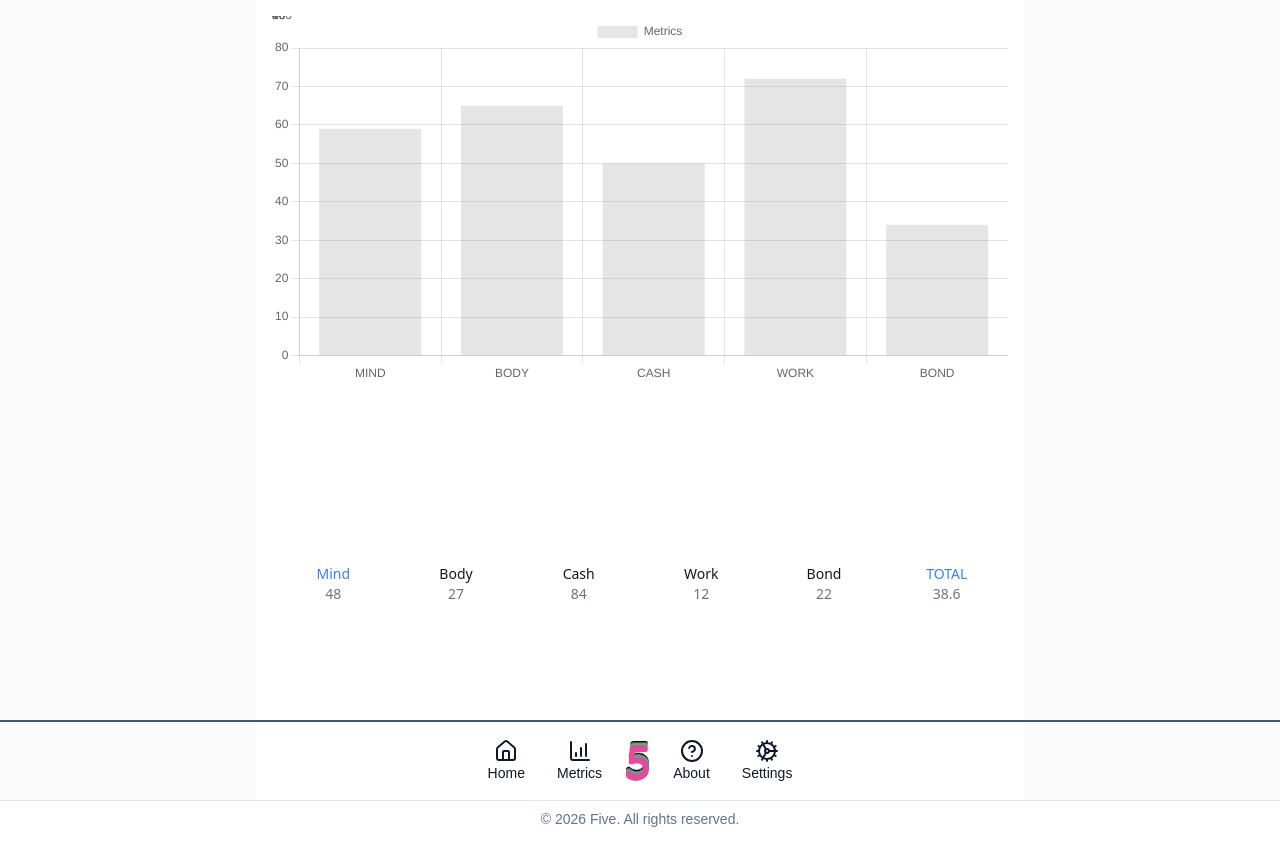
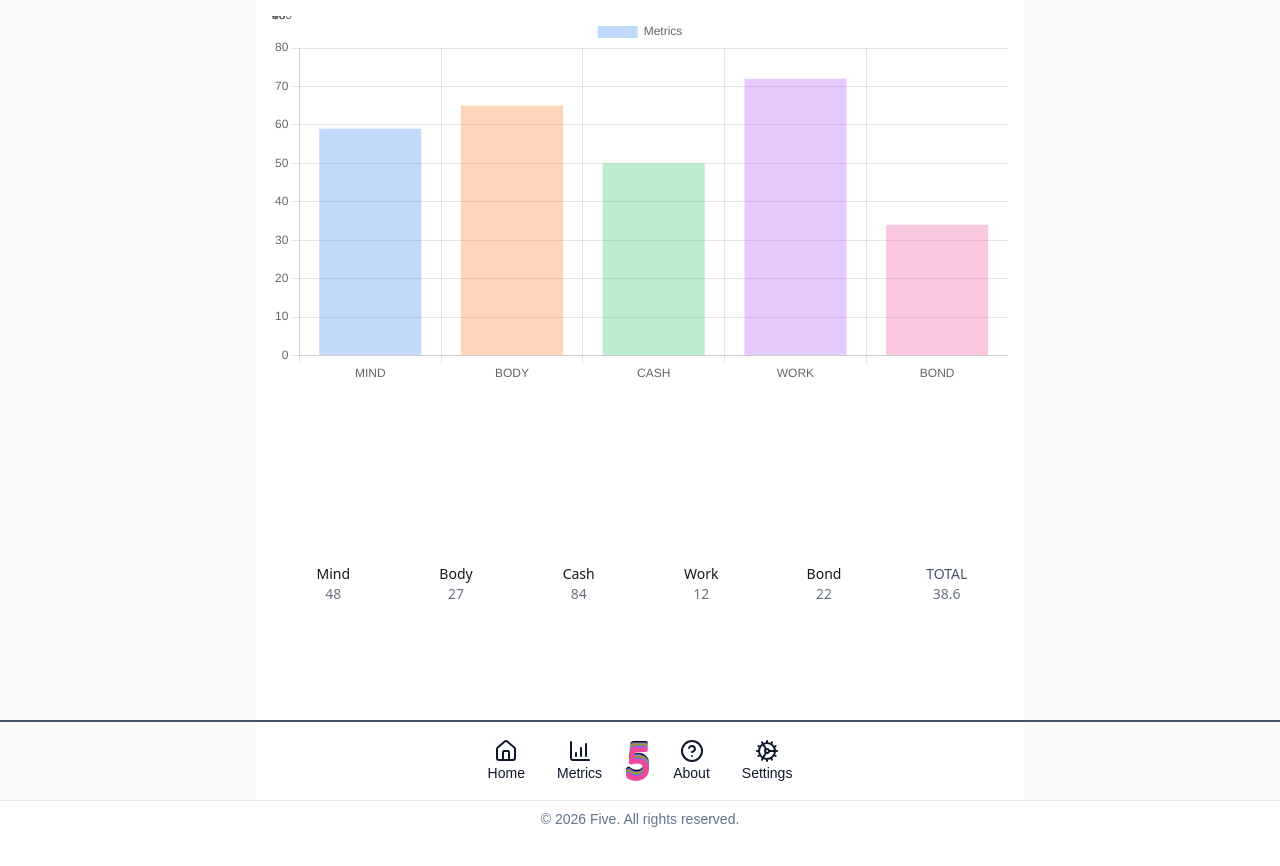
Before and after one commit to GlennHS/Five, a Next.js app: page / in a window 1280 px wide. Shown: the top 866 px of the page. Built offline with nearby package versions, Linux system fonts and the light colour scheme.

Commit message:
Update <Bar> to go less opaque on click

```diff
--- a/app/components/graphs/FiveBarGraph.tsx
+++ b/app/components/graphs/FiveBarGraph.tsx
@@ -1,7 +1,8 @@
-import { useEffect, useState } from "react";
-import { Bar } from "react-chartjs-2";
+import { MouseEvent, useEffect, useRef, useState } from "react";
+import { Bar, getElementAtEvent } from "react-chartjs-2";
 import { BAR_DEFAULT_CONFIG } from "../../fixtures/DefaultChartConfig";
 import { BarElement, CategoryScale, Chart, LinearScale } from "chart.js";
+import { METRIC_COLORS } from "../../fixtures/Colors";
 
 type FiveBarGraphProps = {
   data: number[];
@@ -11,6 +12,41 @@ Chart.register(LinearScale, CategoryScale, BarElement)
 
 export default function FiveBarGraph(props: FiveBarGraphProps) {
   const [chartData, setChartData] = useState(BAR_DEFAULT_CONFIG);
+  const chartRef = useRef<Chart | null>(null);
+
+  const handleChartClick = (event: MouseEvent) => {
+    if (!chartRef.current) return;
+
+    const elements = getElementAtEvent(chartRef.current, event);
+    if (!elements.length) return;
+
+    const index = elements[0].index;
+
+    const baseBackgrounds = [
+      `rgba(${METRIC_COLORS.MIND}, 0.3)`,
+      `rgba(${METRIC_COLORS.BODY}, 0.3)`,
+      `rgba(${METRIC_COLORS.CASH}, 0.3)`,
+      `rgba(${METRIC_COLORS.WORK}, 0.3)`,
+      `rgba(${METRIC_COLORS.BOND}, 0.3)`,
+    ];
+
+    const nextBackgrounds = [...baseBackgrounds];
+    if (index >= 0 && index < nextBackgrounds.length) {
+      const colorValues = [
+        METRIC_COLORS.MIND,
+        METRIC_COLORS.BODY,
+        METRIC_COLORS.CASH,
+        METRIC_COLORS.WORK,
+        METRIC_COLORS.BOND,
+      ];
+
+      const activeColor = colorValues[index];
+      nextBackgrounds[index] = `rgba(${activeColor}, 0.8)`;
+    }
+
+    chartRef.current.data.datasets[0].backgroundColor = nextBackgrounds;
+    chartRef.current.update();
+  };
 
   useEffect(() => {
     setChartData({
@@ -26,7 +62,20 @@ export default function FiveBarGraph(props: FiveBarGraphProps) {
         datasets: [{
           label: 'Metrics',
           data: props.data,
-          borderColor: 'rgb(75, 192, 192)',
+          backgroundColor: [
+            `rgba(${METRIC_COLORS.MIND}, 0.3)`,
+            `rgba(${METRIC_COLORS.BODY}, 0.3)`,
+            `rgba(${METRIC_COLORS.CASH}, 0.3)`,
+            `rgba(${METRIC_COLORS.WORK}, 0.3)`,
+            `rgba(${METRIC_COLORS.BOND}, 0.3)`,
+          ],
+          borderColor: [
+            `rgb(${METRIC_COLORS.MIND})`,
+            `rgb(${METRIC_COLORS.BODY})`,
+            `rgb(${METRIC_COLORS.CASH})`,
+            `rgb(${METRIC_COLORS.WORK})`,
+            `rgb(${METRIC_COLORS.BOND})`,
+          ],
         }]
       },
     });
@@ -34,6 +83,8 @@ export default function FiveBarGraph(props: FiveBarGraphProps) {
 
   return (
     <Bar
+      ref={chartRef}
+      onClick={handleChartClick}
       data={chartData.data}
       options={chartData.options}
     />
--- /dev/null
+++ b/app/fixtures/Colors.ts
@@ -0,0 +1,7 @@
+export const METRIC_COLORS = {
+  MIND: "59, 130, 246",
+  BODY: "249, 115, 22",
+  CASH: "34, 197, 94",
+  WORK: "168, 85, 247",
+  BOND: "236, 72, 153"
+}
--- a/app/fixtures/DefaultChartConfig.ts
+++ b/app/fixtures/DefaultChartConfig.ts
@@ -1,5 +1,6 @@
 import type { ChartConfiguration } from 'chart.js';
 import { FIVE_COLORS } from '../utils/colors';
+import { METRIC_COLORS } from './Colors';
 
 const radarColor = FIVE_COLORS.WORK
 
@@ -97,7 +98,21 @@ export const BAR_DEFAULT_CONFIG: ChartConfiguration<'bar'> = {
     ],
     datasets: [{
       label: 'Metrics',
-      data: [65, 59, 80, 81, 56, 55, 40],
+      data: [65, 59, 80, 81, 56],
+      backgroundColor: [
+        `rgba(${METRIC_COLORS.MIND}, 0.3)`,
+        `rgba(${METRIC_COLORS.BODY}, 0.3)`,
+        `rgba(${METRIC_COLORS.CASH}, 0.3)`,
+        `rgba(${METRIC_COLORS.WORK}, 0.3)`,
+        `rgba(${METRIC_COLORS.BOND}, 0.3)`,
+      ],
+      borderColor: [
+        `rgb(${METRIC_COLORS.MIND})`,
+        `rgb(${METRIC_COLORS.BODY})`,
+        `rgb(${METRIC_COLORS.CASH})`,
+        `rgb(${METRIC_COLORS.WORK})`,
+        `rgb(${METRIC_COLORS.BOND})`,
+      ],
     }]
   },
   options: {
--- a/app/page.tsx
+++ b/app/page.tsx
@@ -49,7 +49,7 @@ export default function Home() {
                 <p className="text-sm text-gray-500 uppercase">{metric.value}</p>
               </div>
             ))}
-            <div className="w-full h-full bg-white flex flex-col items-center text-mind">
+            <div className="w-full h-full bg-white flex flex-col items-center text-slate-600">
               <h3 className={"text-sm font-medium text-total"}>TOTAL</h3>
               <p className="text-sm text-gray-500 uppercase">{total}</p>
             </div>
```
